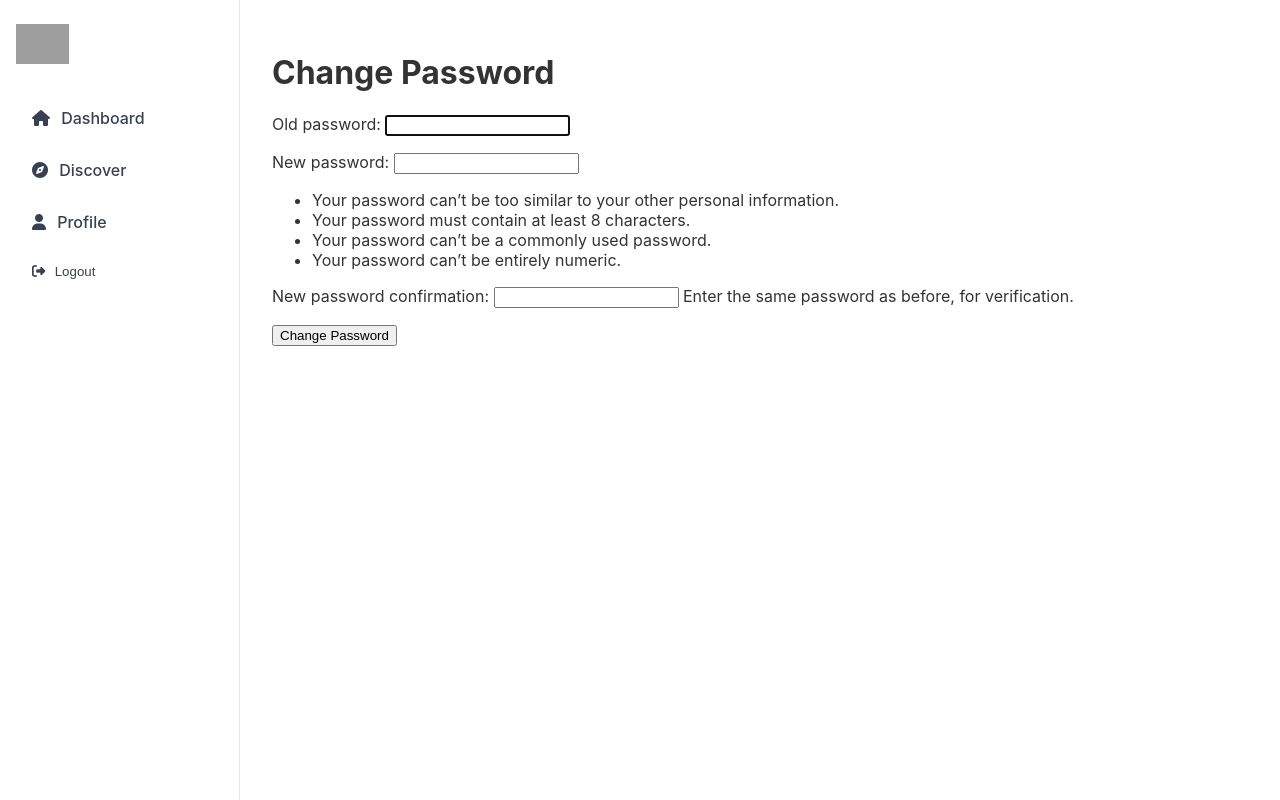
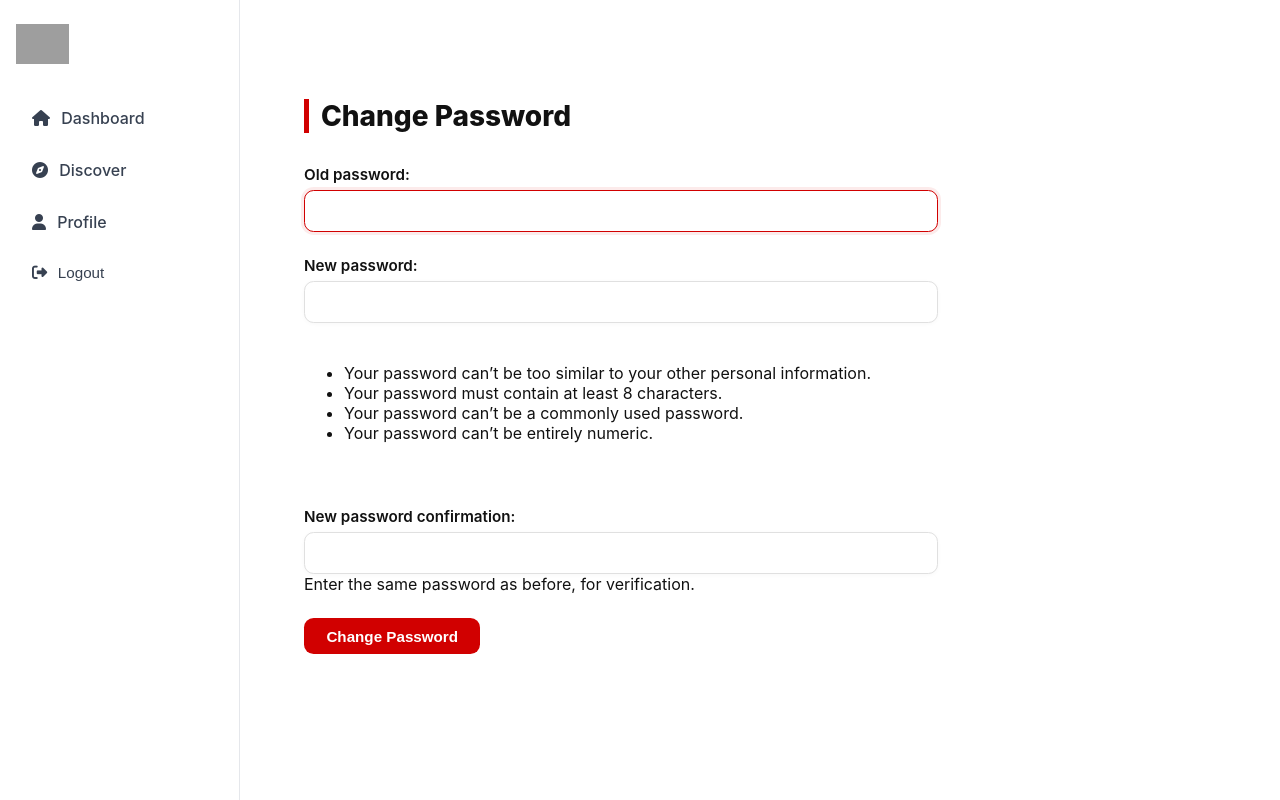
Before and after one commit to zainnalthamer/Beacon, a Django app: page /profile/change-password/ in a window 1280 px wide. Run offline with Django 5.2, Linux system fonts and the light colour scheme; the visitor is signed in with stand-in values (Sample User, id 1); grey boxes are pictures that could not be loaded.

Commit message:
change password

```diff
--- a/main_app/templates/change_password.html
+++ b/main_app/templates/change_password.html
@@ -1,9 +1,90 @@
-{% extends "base.html" %}
+{% extends 'base.html' %}
 {% block content %}
+  <style>
+    .page {
+      padding: 3rem 2rem 5rem;
+      font-family: 'Inter', 'Segoe UI', sans-serif;
+      background: #ffffff;
+      color: #111111;
+    }
+
+    h1 {
+      font-size: 1.75rem;
+      font-weight: 800;
+      margin-bottom: 2rem;
+      border-left: 5px solid #d10000;
+      padding-left: 0.75rem;
+    }
+
+    form {
+      display: flex;
+      flex-direction: column;
+      gap: 1.5rem;
+      max-width: 600px;
+    }
+
+    label {
+      font-weight: 600;
+      margin-bottom: 0.4rem;
+      font-size: 0.95rem;
+    }
+
+    input[type='password'] {
+      width: 100%;
+      border: 1px solid #e0e0e0;
+      border-radius: 0.6rem;
+      padding: 0.65rem 1rem;
+      font-size: 0.95rem;
+      font-family: inherit;
+      background: #ffffff;
+      box-shadow: 0 1px 4px rgba(0, 0, 0, 0.03);
+      transition: border-color 0.2s ease, box-shadow 0.2s ease;
+    }
+
+    input:focus {
+      border-color: #d10000;
+      outline: none;
+      box-shadow: 0 0 0 3px rgba(209, 0, 0, 0.08);
+    }
+
+    button[type='submit'] {
+      background: #d10000;
+      color: #ffffff;
+      font-weight: 600;
+      font-size: 0.95rem;
+      padding: 0.6rem 1.4rem;
+      border: none;
+      border-radius: 0.6rem;
+      cursor: pointer;
+      transition: background 0.2s ease, transform 0.15s ease;
+      width: fit-content;
+    }
+
+    button[type='submit']:hover {
+      background: #bb0000;
+      transform: translateY(-1px);
+    }
+
+    form p {
+      margin: 0;
+      display: flex;
+      flex-direction: column;
+    }
+
+    .errorlist {
+      color: #d10000;
+      font-size: 0.9rem;
+      list-style: disc inside;
+      margin-bottom: 0.5rem;
+    }
+  </style>
+
+  <div class="page">
     <h1>Change Password</h1>
     <form method="post">
-        {% csrf_token %}
-        {{ form.as_p }}
-        <button type="submit">Change Password</button>
+      {% csrf_token %}
+      {{ form.as_p }}
+      <button type="submit">Change Password</button>
     </form>
+  </div>
 {% endblock %}
```
